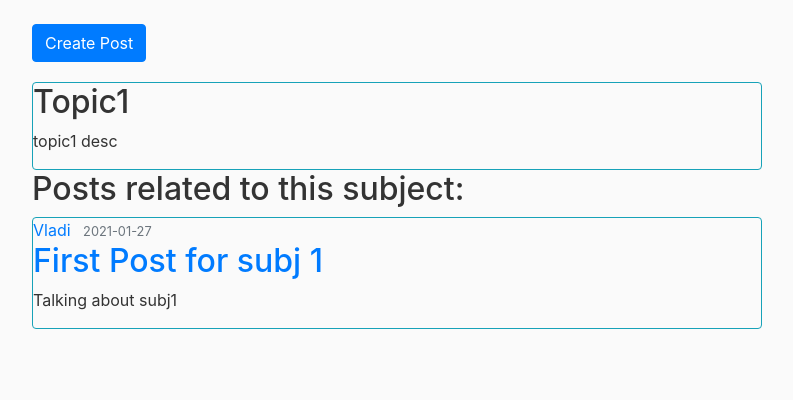
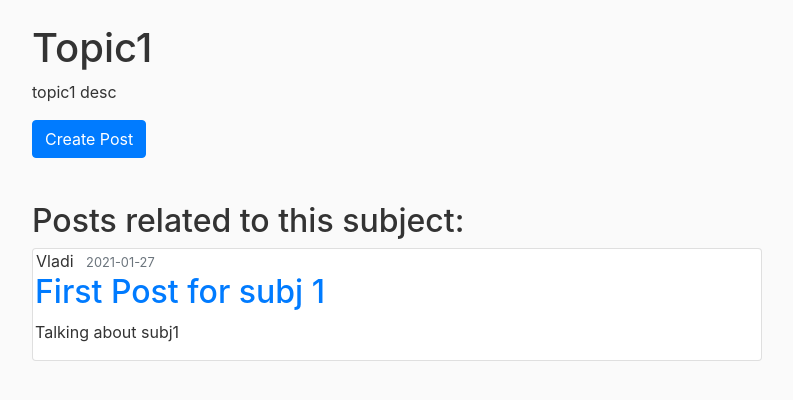
Before and after one commit to Vladikolev0321/Flask-Forum, a Flask app: page /topic/1 in a window 1280 px wide. Shown: the part 56-456 px from the top of the page, without its empty margins (53-846 px from the left). Run offline with Flask 2, Linux system fonts and the light colour scheme; data comes from the database, SQL or seed files in the repository; both versions use the stored data as it was after the commit; some libraries are stand-ins or nearby versions.

Commit message:
Added about page's route and template and made small changes in the design

```diff
--- a/flaskforum/routes.py
+++ b/flaskforum/routes.py
@@ -131,3 +131,7 @@ def delete_post(post_id):
     db.session.commit()
     flash('Your post has been deleted!', 'success')
     return redirect(url_for('home'))
+
+@app.route("/about")
+def about():
+    return render_template('about.html', title="About page")
--- a/flaskforum/templates/home.html
+++ b/flaskforum/templates/home.html
@@ -1,11 +1,11 @@
 {% extends "layout.html" %}
 {% block content %}
     {% for topic in topics %}
-    <div class="border border-info border-3 rounded" style="margin-top:5px">
+    <div class="card" style="margin-top:5px">
         <article class="media content-section">
           <div class="media-body">
-            <h2><a class="article-title" href="{{ url_for('topic', topic_id=topic.id) }}">{{ topic.title }}</a></h2>
-            <p class="article-content">{{ topic.description }}</p>
+            <h2><a class="article-title" href="{{ url_for('topic', topic_id=topic.id) }}" style = "margin-left:3px">{{ topic.title }}</a></h2>
+            <p class="article-content" style = "margin-left:3px">{{ topic.description }}</p>
           </div>
         </article>
     </div>
--- a/flaskforum/templates/topic.html
+++ b/flaskforum/templates/topic.html
@@ -1,27 +1,30 @@
 {% extends "layout.html" %}
 {% block content %}
-    <a class="btn btn-primary" style="margin-bottom:20px" href="{{ url_for('make_post', topic_id=topic.id) }}" role="button">Create Post</a>
-    <div class="border border-info border-3 rounded">
+
+    <div>
         <article class="media content-section">
           <div class="media-body">
-            <h2 class="article-title" >{{ topic.title }}</h2>
+            <h1 class="article-title" >{{ topic.title }}</h1>
             <p class="article-content">{{ topic.description }}</p>
           </div>
         </article>
     </div>
+     <a class="btn btn-primary" style="margin-bottom:20px" href="{{ url_for('make_post', topic_id=topic.id) }}" role="button">Create Post</a>
+    <br>
+    <br>
     <h2>Posts related to this subject:</h2>
     {% for post in posts %}
       {% if post.topic_id == topic.id %}
-        <div class="border border-info border-3 rounded" style="margin-top:5px">
+        <div class="card" style="margin-top:5px">
           <article class="media content-section">
             <div class="media-body">
               <div class="article-metadata">
-                <a class="mr-2" href="#">{{ post.uploader.username }}</a>
+                <a class="mr-2" style = "margin-left:3px">{{ post.uploader.username }}</a>
                 <small class="text-muted">{{ post.date_posted.strftime('%Y-%m-%d') }}</small>
               </div>
               <!---to add href-->
-              <h2><a class="article-title" href="{{ url_for('post', post_id=post.id) }}">{{ post.title }}</a></h2>
-              <p class="article-content">{{ post.content }}</p>
+              <h2><a class="article-title" href="{{ url_for('post', post_id=post.id) }}" style = "margin-left:2px">{{ post.title }}</a></h2>
+              <p class="article-content" style = "margin-left:2px">{{ post.content }}</p>
             </div>
           </article>
         </div>
```
Also changed, not shown: flaskforum/templates/about.html (added, +9 -0 lines), flaskforum/templates/post.html (+8 -7 lines), flaskforum/forum.db.
